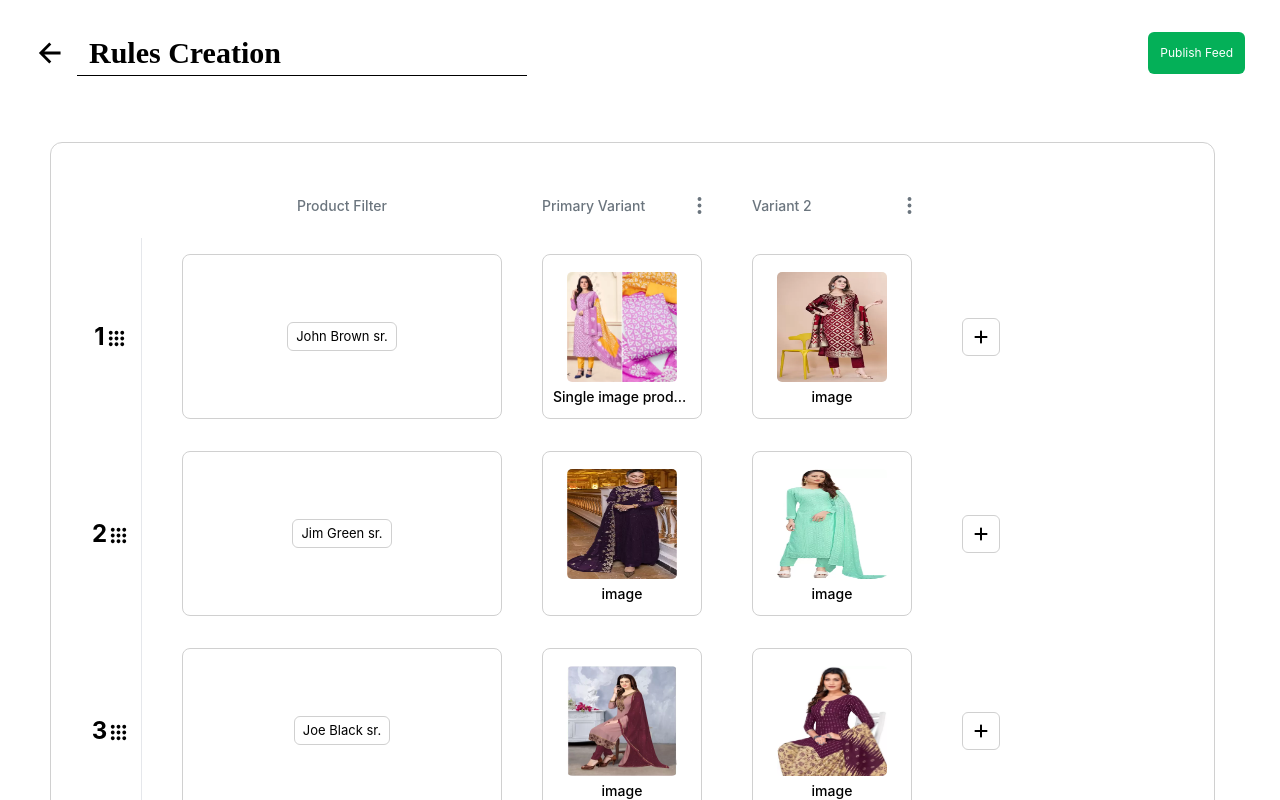
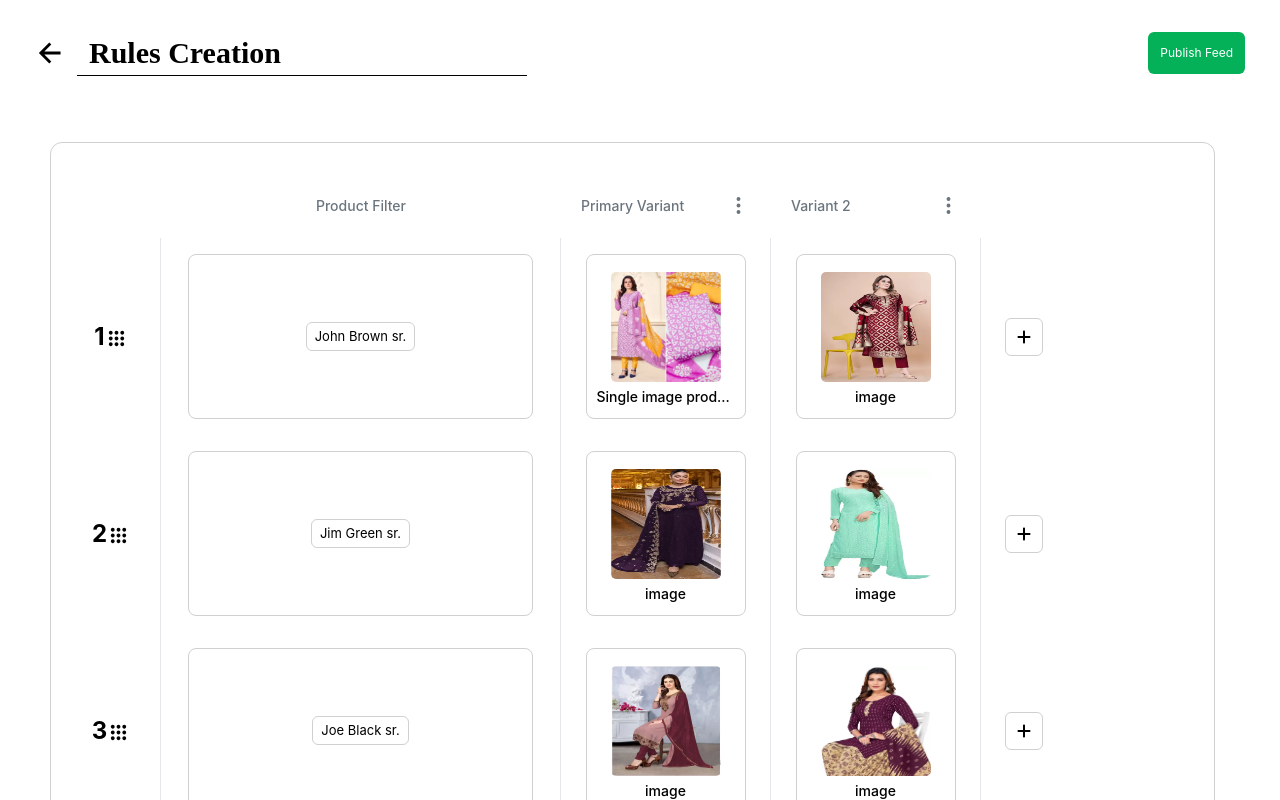
Before and after one commit to axxxay/retain-iq, a React (Create React App) app: page / in a window 1280 px wide. Shown: the top 800 px of the page. Built offline with nearby package versions, Linux system fonts and the light colour scheme; a web font is replaced by a local one.

Commit message:
ui improvements

```diff
--- a/src/components/ProductRuleItem/index.js
+++ b/src/components/ProductRuleItem/index.js
@@ -20,8 +20,8 @@ const ProductRuleItem = ({ innerRef, dp, dragHandleProps, rule, index, columns,
     };
 
     return (
-        <tr ref={innerRef} {...dp} onMouseOver={() => setShowHoverActions(true)} onMouseOut={() => setShowHoverActions(false)}>
-            <td className='border-r-[1px]' {...dragHandleProps}>
+        <tr className='border-b-[1px]' ref={innerRef} {...dp} onMouseOver={() => setShowHoverActions(true)} onMouseOut={() => setShowHoverActions(false)}>
+            <td className='border-r-[1px] max-w-[80px]' {...dragHandleProps}>
                 <div className='w-[60px] text-[24px] flex flex-col justify-center items-center font-bold relative'>
                     { showHoverActions &&
                         <button className='absolute bg-white border-0 outline-none p-0 bottom-9' onClick={() => deleteRow(rule.key)}>
@@ -34,8 +34,8 @@ const ProductRuleItem = ({ innerRef, dp, dragHandleProps, rule, index, columns,
                     </div>
                 </div>
             </td>
-            <td>
-                <div className='w-[80%] h-[165px] my-4 flex items-center justify-center border-[1px] border-[#d0d0d0] rounded-lg mx-auto'>
+            <td className='w-[400px] max-w-[400px] min-w-[400px] border-r-[1px]'>
+                <div className='w-[345px] max-w-[345px] h-[165px] my-4 flex items-center justify-center border-[1px] border-[#d0d0d0] rounded-lg mx-auto'>
                     {rule.filter ?
                         <p className='text-[13px] font-[400] px-2 py-1 text-black rounded-md border-[1px] border-[#d0d0d0]'>{rule.filter}</p>
                         :
@@ -54,8 +54,8 @@ const ProductRuleItem = ({ innerRef, dp, dragHandleProps, rule, index, columns,
                 </div>
             </td>
             {columns.map(column => (
-                <td key={column.key}>
-                    <div className='relative w-[160px] h-[165px] p-[10px] my-4 pt-[16px] border-[1px] border-[#d0d0d0] rounded-lg flex flex-col justify-center items-center'>
+                <td key={column.key} className='w-[210px] max-w-[210px] min-w-[210px] border-r-[1px]'>
+                    <div className='relative w-[160px] h-[165px] mx-auto p-[10px] my-4 pt-[16px] border-[1px] border-[#d0d0d0] rounded-lg flex flex-col justify-center items-center'>
                         {rule[column.key].imageUrl && rule[column.key].label ? (
                             <>
                                 <img src={rule[column.key].imageUrl} alt={rule[column.key].label} className='w-[110px] h-[110px] rounded-[5px]' />
@@ -72,7 +72,7 @@ const ProductRuleItem = ({ innerRef, dp, dragHandleProps, rule, index, columns,
                 </td>
             ))}
             <td>
-                <button className='p-[10px] rounded-md border-[1px] border-[#d0d0d0] flex items-center justify-center hover:bg-blue-50' onClick={addColumn}>
+                <button className='p-[10px] rounded-md border-[1px] mx-6 border-[#d0d0d0] flex items-center justify-center hover:bg-blue-50' onClick={addColumn}>
                     <FaPlus className='text-black text-[16px]' />
                 </button>
             </td>
--- a/src/components/ProductRulesPage/index.js
+++ b/src/components/ProductRulesPage/index.js
@@ -104,15 +104,15 @@ function ProductRulesPage() {
 
     return (
         <DragDropContext onDragEnd={handleDragEnd}>
-          {/* <div className="table-container"> */}
-            <table className="border-[1px] border-[#d0d0d0] mx-[50px] my-[4%] p-[30px] rounded-xl border-separate border-spacing-0 w-[91%]">
+          <div className="overflow-x-auto flex-wrap my-[4%] mx-[50px] w-[91%] scroll-m-0 product-rules-table">
+            <table className="border-[1px] border-[#d0d0d0] p-[30px] rounded-xl border-separate border-spacing-0 w-[100%]">
                 <thead>
                     <tr>
-                        <th className='py-[20px] text-[#6B757E] font-[500] w-[60px] max-w-[80px]'></th>
+                        <th className='py-[20px] text-[#6B757E] font-[500] w-[80px] max-w-[80px]'></th>
                         <th className='py-[20px] text-[#6B757E] font-[500] w-[400px] max-w-[400px] text-[14px]'>Product Filter</th>
                         {columns.map((column) => (
                             <th key={column.key} className='py-[20px] text-[#6B757E] w-[210px] max-w-[210px] font-[500] text-[14px]'>
-                                <div className='w-[170px] flex flex-row items-center justify-between' title="Delete Column">
+                                <div className='w-[170px] mx-auto flex flex-row items-center justify-between' title="Delete Column">
                                     <span>{column.label}</span>
                                     <BsThreeDotsVertical
                                         className='text-[#6B757E] text-[20px] cursor-pointer w-[25px] p-[2px] h-[25px] rounded-[50%] hover:bg-[#c3c8cc]'
@@ -149,7 +149,7 @@ function ProductRulesPage() {
                 </Droppable>
                 <tfoot>
                     <tr>
-                        <td>
+                        <td className="border-r-[1px]">
                             <button className='p-[10px] rounded-md border-[1px] border-[#d0d0d0] flex items-center justify-center hover:bg-blue-50 ml-3' onClick={addRow}>
                                 <FaPlus className='text-black text-[16px]' />
                             </button>
@@ -157,7 +157,7 @@ function ProductRulesPage() {
                     </tr>
                 </tfoot>
             </table>
-          {/* </div> */}
+          </div>
         </DragDropContext>
     );
 }
--- a/src/components/ProductRulesPage/style.css
+++ b/src/components/ProductRulesPage/style.css
@@ -1,17 +1,15 @@
-.table-container {
-    overflow-x: auto;  /* Enable horizontal scroll for the container */
-  }
+  .product-rules-table::-webkit-scrollbar {
+    height: 5px;
+}
 
-  .product-rules-table {
-    table-layout: fixed; /* Ensure consistent column widths */
-    width: auto;         /* Allow the table to expand to fit the content */
-    min-width: 100%;     /* Minimum width to prevent content from wrapping */
-  }
+.product-rules-table::-webkit-scrollbar-thumb{
+    height: 5px;
+    background-color: #d0d0d0;
+    border-radius: 10px;
+}
 
-  .product-rules-table th:nth-child(-n+2),
-  .product-rules-table td:nth-child(-n+2) {
-    position: sticky;  /* Fix the first two columns to the left */
-    left: 0;
-    background-color: white; /* Optional: Set background for fixed columns */
-    z-index: 1;         /* Optional: Ensure fixed columns stay on top */
-  }
+.product-rules-table::-webkit-scrollbar-track {
+    width: 5px;
+    background-color: #f1f1f1;
+    border-radius: 10px;
+}
```
